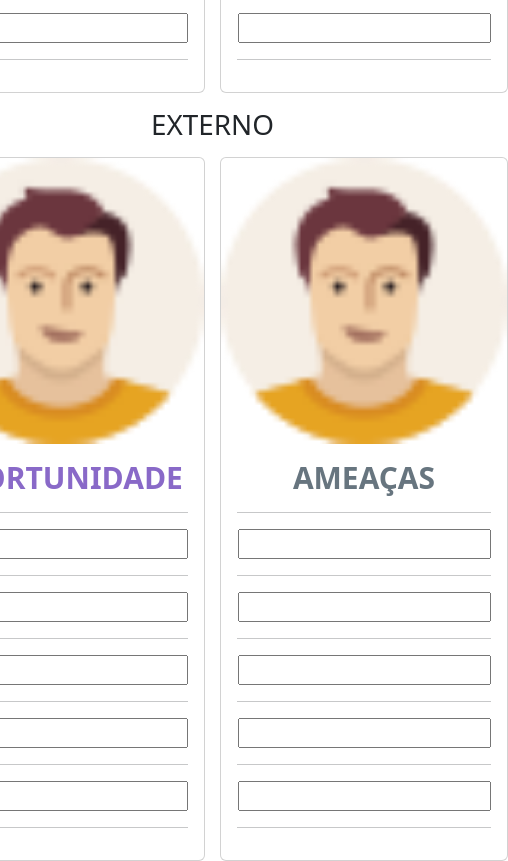
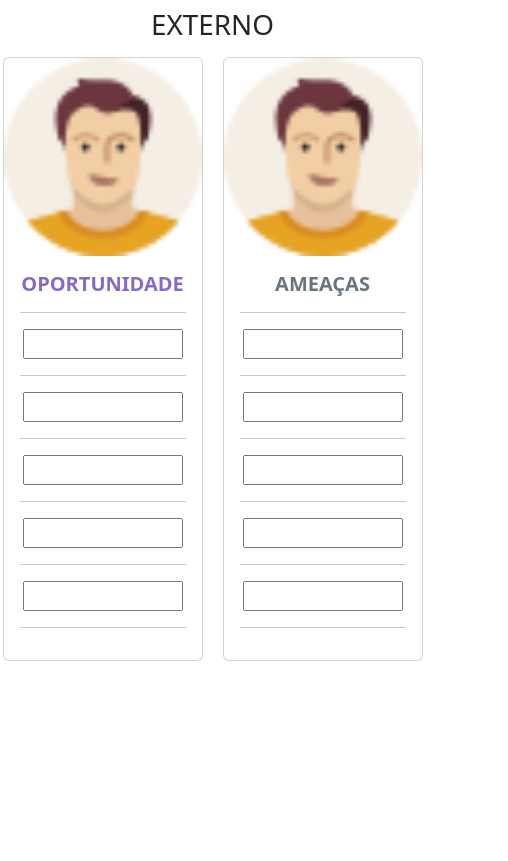
Before and after one commit to joaomarciogodoy/AnaliseSWOT, a plain HTML site: page index.html in a window 390 px wide. Shown: the part 659-1520 px from the top of the page, 508 px wide, since content can reach past the window. After the commit the page ends 1320 px from the top, so only its background shows below. Drawn offline with nearby package versions, Linux system fonts and the light colour scheme.

Commit message:
responsivo

```diff
--- a/index.html
+++ b/index.html
@@ -29,22 +29,24 @@ h1{
 input{
   font-weight: bold;
   text-transform: uppercase;
+  width:160px
 }
 
 .purple {
-  font-size: 30px;
+  font-size: 20px;
   color: #8969C8;
   font-weight: bold;
 }
 
 .gray {
-  font-size: 30px;
+  font-size: 20px;
   color: #67757F;
   font-weight: bold;
 }
 
 .card{
   margin: 0 auto;
+  width:200px !important;
 }
 
 
@@ -97,7 +99,50 @@ input{
         </div>
       </div>
 
+
       <h1 class="card-title">EXTERNO</h1>
+
+      <div class="card" style="width: 18rem;">
+        <img class="card-img-top" src="./403019_avatar_male_man_person_user_iscon.png" alt="Card image cap">
+        <div class="card-body">
+          <h5 class="card-title purple">OPORTUNIDADE</h5>
+        <hr>
+          <input id="oportunidade" type="text">
+        <hr>
+        <input id="oportunidade1" type="text">
+        <hr>
+        <input id="oportunidade2" type="text">
+        <hr>
+        <input id="oportunidade3" type="text">
+        <hr>
+        <input id="oportunidade4" type="text">
+        <hr>
+
+
+        </div>
+      </div>
+
+
+      <div class="card" style="width: 18rem;">
+        <img class="card-img-top" src="./403019_avatar_male_man_person_user_iscon.png" alt="Card image cap">
+        <div class="card-body">
+          <h5 class="card-title gray">AMEAÇAS</h5>
+
+          <hr>
+          <input id="ameacas" type="text">
+        <hr>
+        <input id="ameacas1" type="text">
+        <hr>
+        <input id="ameacas2" type="text">
+        <hr>
+        <input id="ameacas3" type="text">
+        <hr>
+        <input id="ameacas4" type="text">
+        <hr>
+
+        </div>
+      </div>
+      <!-- <h1 class="card-title">EXTERNO</h1>
 
       <div class="card" style="width: 18rem;">
         <img class="card-img-top" src="./403019_avatar_male_man_person_user_iscon.png" alt="Card image cap">
@@ -135,7 +180,7 @@ input{
         <input id="ameacas4" type="text">
         <hr>
         </div>
-      </div>
+      </div>  -->
 
 
 
```
